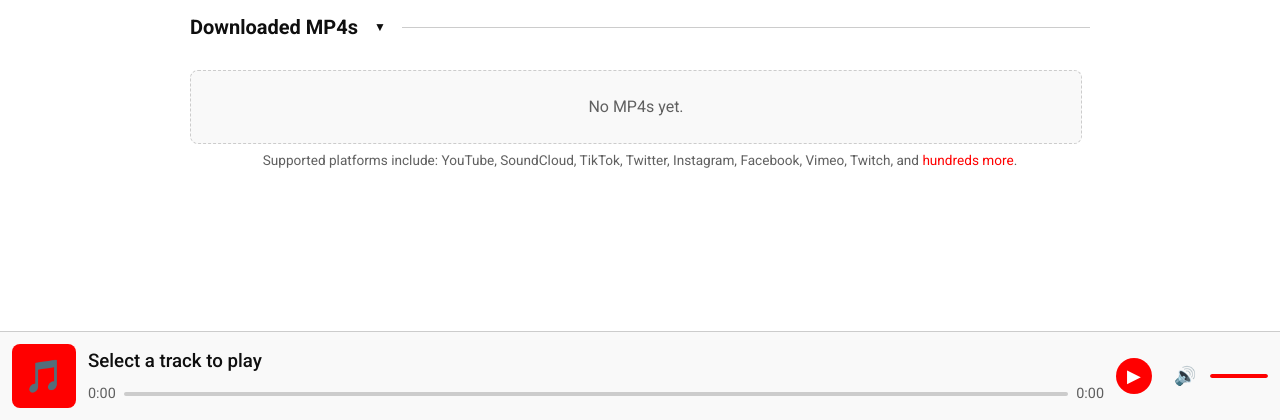
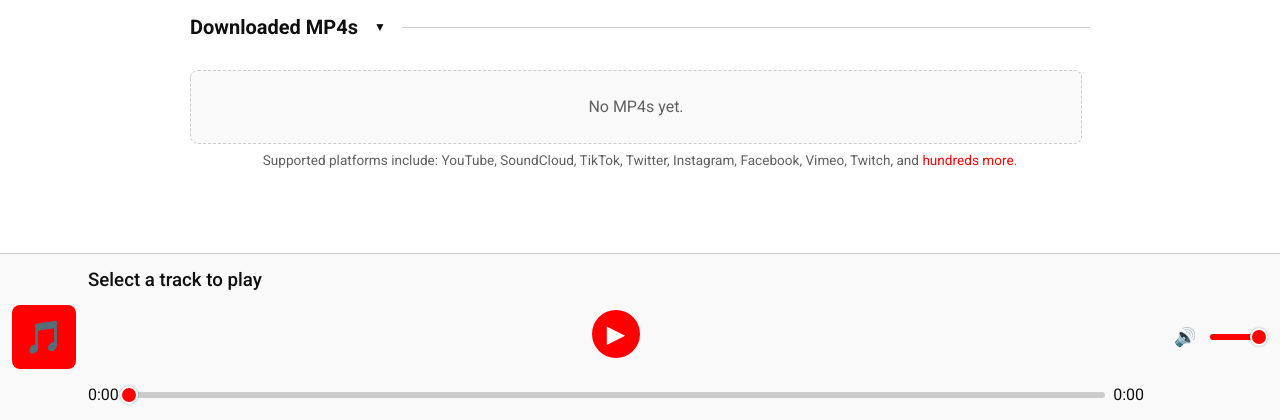
Before and after one commit to zJvilian/yt-mp3-downloader, a Flask app: page / in a window 1280 px wide. Shown: the part 380-800 px from the top of the page. Run offline with Flask 3, Linux system fonts and the light colour scheme; data that the repository does not hold is empty; some libraries are stand-ins or nearby versions.

Commit message:
fix: changed the player

```diff
--- a/app/static/css/player.css
+++ b/app/static/css/player.css
@@ -79,7 +79,7 @@
   font-size: 32px;
 }
 
-/* Player info and controls */
+/* Player info and controls - restructured for horizontal alignment */
 .yt-global-player-info {
   flex: 1;
   min-width: 0; /* Important for text overflow */
@@ -87,6 +87,14 @@
   flex-direction: column;
   gap: 8px;
   max-width: calc(100% - 200px); /* Leave space for controls */
+}
+
+/* New flex container for title and play button on the same row */
+.yt-player-title-controls-row {
+  display: flex;
+  align-items: center;
+  gap: 16px;
+  width: 100%;
 }
 
 .yt-global-player-title {
@@ -97,31 +105,33 @@
   color: var(--text-color);
   margin: 0;
   padding: 0;
+  width: 100%; /* Full width now that it's not sharing space */
 }
 
-.yt-global-player-time {
+/* Move play button to same row as title */
+.yt-player-centered-controls {
+  display: flex;
+  justify-content: center; /* Center horizontally */
+  margin: 8px 0; /* Add space above and below */
+  flex-shrink: 0; /* Don't let it shrink */
+}
+
+/* Adjust progress bar container for full width */
+.yt-global-player-progress {
+  width: 100%;
   display: flex;
   align-items: center;
   gap: 8px;
-  color: var(--text-secondary);
-  font-size: 0.9rem;
-}
-
-/* Progress bar container */
-.yt-global-player-progress {
-  flex: 1;
-  display: flex;
-  align-items: center;
-  gap: 8px;
+  margin-top: 4px; /* Small gap between play button and progress bar */
 }
 
 /* Actual progress bar */
 .yt-progress {
   width: 100%;
-  height: 4px;
+  height: 6px; /* Slightly larger for easier interaction */
   background-color: var(--border-color);
-  border-radius: 2px;
-  overflow: hidden;
+  border-radius: 3px;
+  overflow: visible; /* Changed from hidden to allow grabber to be visible */
   cursor: pointer;
   position: relative;
 }
@@ -130,7 +140,46 @@
   height: 100%;
   background-color: var(--primary);
   width: 0;
-  border-radius: 2px;
+  border-radius: 3px;
+}
+
+/* Grabber styling - improved for better interaction */
+.yt-progress-grabber {
+  width: 14px;
+  height: 14px;
+  background-color: var(--primary);
+  border-radius: 50%;
+  position: absolute;
+  top: 50%;
+  transform: translateY(-50%);
+  cursor: grab;
+  box-shadow: 0 0 3px rgba(0, 0, 0, 0.3);
+  z-index: 2;
+  transition: transform 0.1s ease;
+  border: 2px solid white;
+  margin-left: -7px; /* Center the grabber on the position */
+  touch-action: none; /* Prevent scrolling on touch devices */
+}
+
+.yt-progress-grabber:hover {
+  transform: translateY(-50%) scale(1.2);
+}
+
+.yt-progress-grabber:active {
+  cursor: grabbing;
+  transform: translateY(-50%) scale(1.3);
+  box-shadow: 0 0 6px rgba(0, 0, 0, 0.5);
+}
+
+/* Ensure the progress container has enough height for interaction */
+.yt-global-player-progress .yt-progress {
+  height: 6px;
+  margin: 10px 0; /* Add space above and below for easier grabbing */
+}
+
+/* Make volume slider more grabbable too */
+.yt-volume-control .yt-progress {
+  height: 6px;
 }
 
 /* Volume control */
@@ -139,6 +188,11 @@
   align-items: center;
   gap: 8px;
   width: 100px;
+  position: relative;
+}
+
+.yt-volume-control .yt-progress {
+  position: relative;
 }
 
 /* Close button */
@@ -190,6 +244,20 @@
   background-color: var(--primary-hover);
 }
 
+/* Center play button container */
+.yt-player-centered-controls {
+  display: flex;
+  justify-content: center;
+  margin-bottom: 12px;
+}
+
+/* Make play button larger and more prominent */
+.yt-player-centered-controls .yt-player-btn-play {
+  width: 48px;
+  height: 48px;
+  font-size: 24px;
+}
+
 /* Highlight the currently playing item more distinctly */
 .yt-list-item.playing {
   background-color: var(--hover-bg);
--- a/app/static/js/player.js
+++ b/app/static/js/player.js
@@ -62,6 +62,12 @@ document.addEventListener("DOMContentLoaded", () => {
     if (progressBar) {
       progressBar.style.width = `${percent}%`;
     }
+
+    // Update grabber position
+    const progressGrabber = document.getElementById('audio-progress-grabber');
+    if (progressGrabber) {
+      progressGrabber.style.left = `${percent}%`;
+    }
   }
 
   // Handle progress bar clicks
@@ -98,6 +104,12 @@ document.addEventListener("DOMContentLoaded", () => {
 
       globalPlayer.volume = volumeLevel;
       volumeBar.style.width = `${volumeLevel * 100}%`;
+
+      // Update volume grabber position
+      const volumeGrabber = document.getElementById('volume-grabber');
+      if (volumeGrabber) {
+        volumeGrabber.style.left = `${volumeLevel * 100}%`;
+      }
 
       // Update mute button state
       if (muteButton) {
@@ -192,4 +204,141 @@ document.addEventListener("DOMContentLoaded", () => {
       });
     });
   });
+
+  // Fix: Directly initialize the grabbers here (don't use nested DOMContentLoaded)
+  const audioGrabber = document.getElementById('audio-progress-grabber');
+  const volumeGrabber = document.getElementById('volume-grabber');
+
+  if (audioGrabber) {
+    enableDragging(audioGrabber, 'audio');
+    console.log("Audio grabber initialized");
+  } else {
+    console.warn("Audio grabber element not found");
+  }
+
+  if (volumeGrabber) {
+    enableDragging(volumeGrabber, 'volume');
+    console.log("Volume grabber initialized");
+  } else {
+    console.warn("Volume grabber element not found");
+  }
+
+  function enableDragging(grabber, type) {
+    let isDragging = false;
+
+    // Mouse events
+    grabber.addEventListener('mousedown', startDrag);
+
+    // Touch events for mobile support
+    grabber.addEventListener('touchstart', (e) => {
+      const touch = e.touches[0];
+      startDrag({
+        clientX: touch.clientX,
+        preventDefault: () => e.preventDefault()
+      });
+    });
+
+    function startDrag(e) {
+      isDragging = true;
+
+      // Add event listeners for mouse/touch move and end
+      document.addEventListener('mousemove', handleDrag);
+      document.addEventListener('touchmove', handleTouchDrag, { passive: false });
+      document.addEventListener('mouseup', stopDrag);
+      document.addEventListener('touchend', stopDrag);
+
+      // Prevent default to avoid text selection
+      e.preventDefault();
+
+      // Handle the initial drag position
+      if (type === 'audio') {
+        handleAudioDrag(e.clientX);
+      } else if (type === 'volume') {
+        handleVolumeDrag(e.clientX);
+      }
+    }
+
+    function handleTouchDrag(e) {
+      e.preventDefault(); // Prevent scrolling while dragging
+      if (!isDragging) return;
+
+      const touch = e.touches[0];
+      if (type === 'audio') {
+        handleAudioDrag(touch.clientX);
+      } else if (type === 'volume') {
+        handleVolumeDrag(touch.clientX);
+      }
+    }
+
+    function handleDrag(e) {
+      if (!isDragging) return;
+
+      if (type === 'audio') {
+        handleAudioDrag(e.clientX);
+      } else if (type === 'volume') {
+        handleVolumeDrag(e.clientX);
+      }
+    }
+
+    function handleAudioDrag(clientX) {
+      const progressContainer = document.querySelector('.yt-progress');
+      const bounds = progressContainer.getBoundingClientRect();
+      const percent = Math.max(0, Math.min(1, (clientX - bounds.left) / bounds.width));
+
+      // Update time and UI immediately for smooth dragging
+      globalPlayer.currentTime = percent * globalPlayer.duration;
+
+      // Update the progress bar and grabber positions directly
+      if (progressBar) {
+        progressBar.style.width = `${percent * 100}%`;
+      }
+
+      grabber.style.left = `${percent * 100}%`;
+
+      // Update time display
+      if (currentTimeLabel && globalPlayer.currentTime) {
+        currentTimeLabel.textContent = formatTime(globalPlayer.currentTime);
+      }
+    }
+
+    function handleVolumeDrag(clientX) {
+      const volumeSlider = document.getElementById('volume-slider');
+      const bounds = volumeSlider.getBoundingClientRect();
+      const percent = Math.max(0, Math.min(1, (clientX - bounds.left) / bounds.width));
+
+      // Update volume and UI
+      globalPlayer.volume = percent;
+
+      // Update volume bar width
+      const volumeBar = volumeSlider.querySelector('.yt-progress-bar');
+      if (volumeBar) {
+        volumeBar.style.width = `${percent * 100}%`;
+      }
+
+      // Update grabber position
+      grabber.style.left = `${percent * 100}%`;
+
+      // Update mute button
+      if (muteButton) {
+        muteButton.textContent = percent < 0.05 ? '🔇' : '🔊';
+      }
+    }
+
+    function stopDrag() {
+      if (!isDragging) return;
+
+      isDragging = false;
+
+      // Remove event listeners
+      document.removeEventListener('mousemove', handleDrag);
+      document.removeEventListener('touchmove', handleTouchDrag);
+      document.removeEventListener('mouseup', stopDrag);
+      document.removeEventListener('touchend', stopDrag);
+
+      // Final update for both audio and volume
+      if (type === 'audio') {
+        updateTimeDisplay();
+      }
+    }
+  }
 });
--- a/app/templates/index.html
+++ b/app/templates/index.html
@@ -73,24 +73,31 @@
       <div class="yt-global-player-inner">
         <div class="yt-global-player-art">🎵</div>
         <div class="yt-global-player-info">
+          <!-- Title row without play button -->
           <h3 class="yt-global-player-title" id="now-playing-title">Select a track to play</h3>
+
+          <!-- Centered play button above progress bar -->
+          <div class="yt-player-centered-controls">
+            <button class="yt-player-btn yt-player-btn-play" id="play-pause-global">▶</button>
+          </div>
+
           <div class="yt-global-player-progress">
             <span class="yt-global-player-time" id="current-time">0:00</span>
             <div class="yt-progress">
               <div class="yt-progress-bar" id="audio-progress"></div>
+              <div class="yt-progress-grabber" id="audio-progress-grabber"></div>
             </div>
             <span class="yt-global-player-time" id="duration">0:00</span>
           </div>
         </div>
         <div class="yt-global-player-controls">
-          <button class="yt-player-btn yt-player-btn-play" id="play-pause-global">▶</button>
           <div class="yt-volume-control">
             <button class="yt-player-btn" id="mute-button">🔊</button>
             <div class="yt-progress" id="volume-slider">
               <div class="yt-progress-bar" style="width: 100%"></div>
+              <div class="yt-progress-grabber" id="volume-grabber" style="right: 0;"></div>
             </div>
           </div>
-          <!-- Removed close and pin buttons -->
         </div>
       </div>
       <audio id="global-audio-player"></audio>
```
